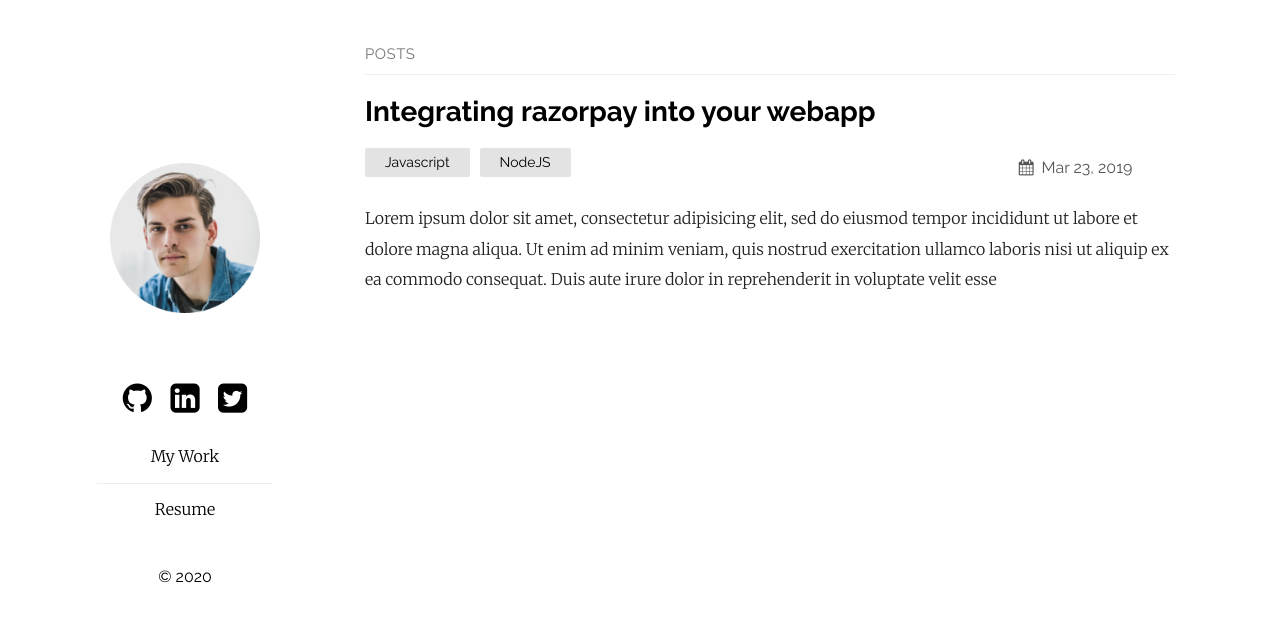
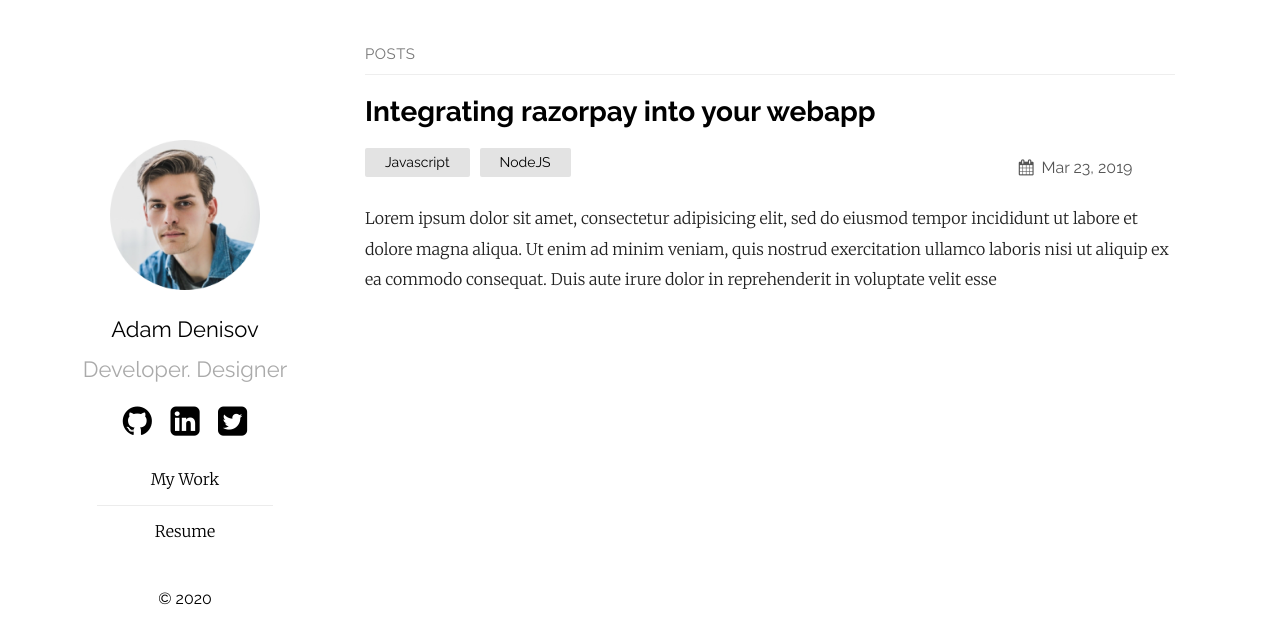
Before and after one commit to anzhonghu/anzhonghu, a Jekyll site: the page built from index.md, in a window 1280 px wide. Shown: the top 644 px of the page. Built offline with Jekyll 4.4.1, drawn with Linux system fonts in a browser that asks for light colours; part of the change alters nothing that is shown.

```diff
--- a/_config.yml
+++ b/_config.yml
@@ -16,8 +16,6 @@ plainwhite:
   tagline: Developer. Designer
   date_format: "%b %-d, %Y"
   sitemap: true # set to true to generate sitemap.xml content
-
-plainwhite:
   navigation:
     - title: My Work
       url: "/my-work"
```
